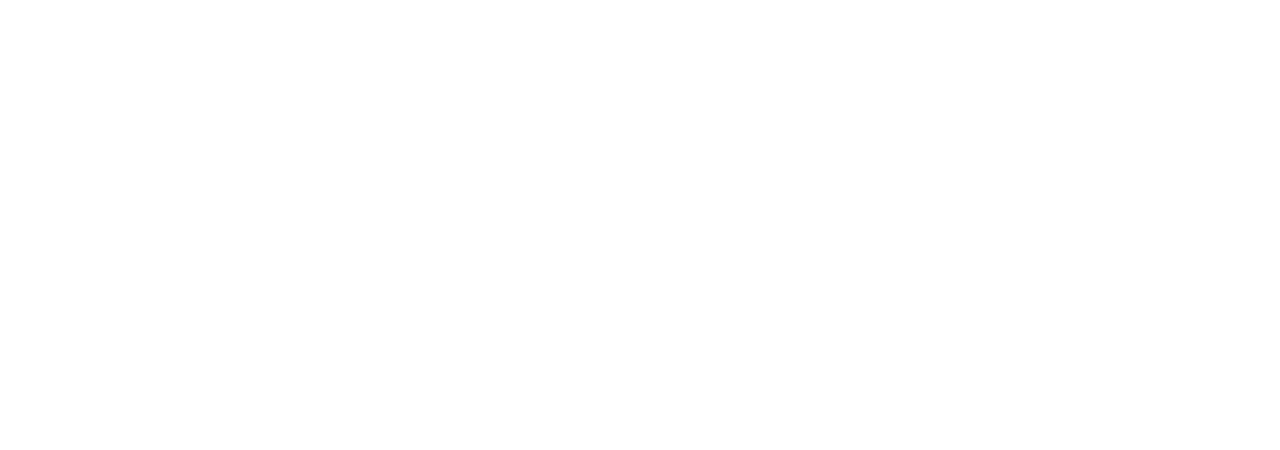
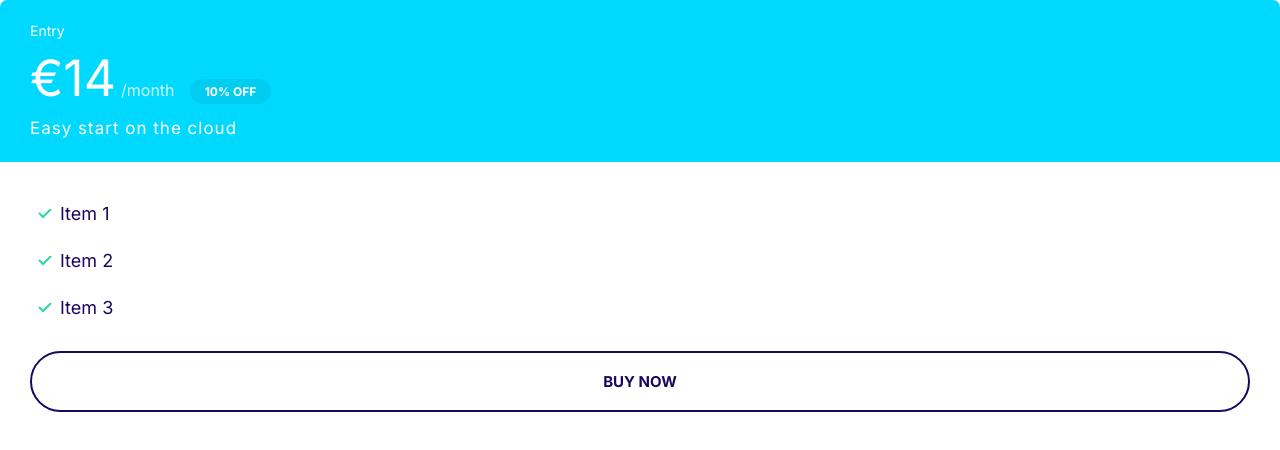
Before and after one commit to FromlukDev/Moshify, a plain HTML site: page index.html in a window 1280 px wide. Drawn offline with Linux system fonts and the light colour scheme.

Commit message:
Css Debugged

```diff
--- a/CSS/styles.css
+++ b/CSS/styles.css
@@ -111,10 +111,7 @@ a {
 
 .badge--small {
   font-size: 1.6rem;
-<<<<<<< HEAD
   padding: 0.5rem 1.5rem;
-=======
->>>>>>> 2b6323a01a56bf123bf18dd0e61f0f87bde8b0e9
 }
 
 @media screen and (min-width: 1024px) {
@@ -190,7 +187,6 @@ a {
   padding: 2rem 3rem;
   text-transform: uppercase;
   white-space: nowrap;
-<<<<<<< HEAD
 }
 
 .btn--primary {
@@ -274,7 +270,6 @@ input {
 }
 
 @media screen and (min-width: 1024px) {
-=======
 }
 
 .btn--primary {
@@ -358,7 +353,6 @@ input {
 }
 
 @media screen and (min-width: 1024px) {
->>>>>>> 2b6323a01a56bf123bf18dd0e61f0f87bde8b0e9
   .input {
     font-size: 1.5rem;
   }
@@ -382,18 +376,14 @@ input {
   color: #fff;
 }
 
-<<<<<<< HEAD
 .card--secondary .badge--secondary {
   background-color: #02cdf1;
 }
 
-=======
->>>>>>> 2b6323a01a56bf123bf18dd0e61f0f87bde8b0e9
 .card--secondary .card__header {
   background-color: var(--color-secondary);
   color: #fff;
 }
-<<<<<<< HEAD
 
 /* Plans */
 
@@ -456,5 +446,3 @@ input {
     font-size: 1.7rem;
   }
 }
-=======
->>>>>>> 2b6323a01a56bf123bf18dd0e61f0f87bde8b0e9
--- a/index.html
+++ b/index.html
@@ -15,6 +15,24 @@
     <link rel="stylesheet" href="CSS/normalize.css" />
   </head>
   <body>
-    <div style="width: 50px; padding: 4rem"></div>
+    <div class="plan plan--popular">
+      <div class="card card--secondary">
+        <header class="card__header">
+          <h3 class="plan__name">Entry</h3>
+          <span class="plan__price">€14</span>
+          <span class="plan__billing-cycle">/month</span>
+          <span class="badge badge--secondary badge--small">10% OFF</span>
+          <span class="plan__description">Easy start on the cloud</span>
+        </header>
+        <div class="card__body">
+          <ul class="list list--tick">
+            <li class="list__item">Item 1</li>
+            <li class="list__item">Item 2</li>
+            <li class="list__item">Item 3</li>
+          </ul>
+          <button class="btn btn--outline btn--block">Buy now</button>
+        </div>
+      </div>
+    </div>
   </body>
 </html>
```
